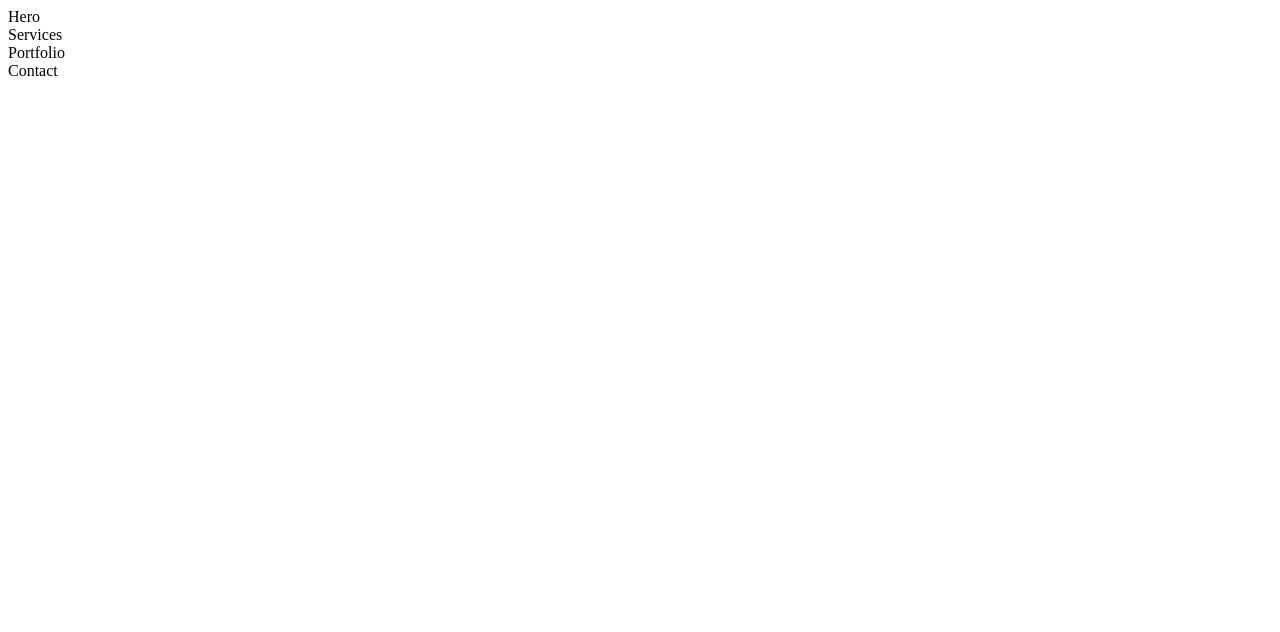
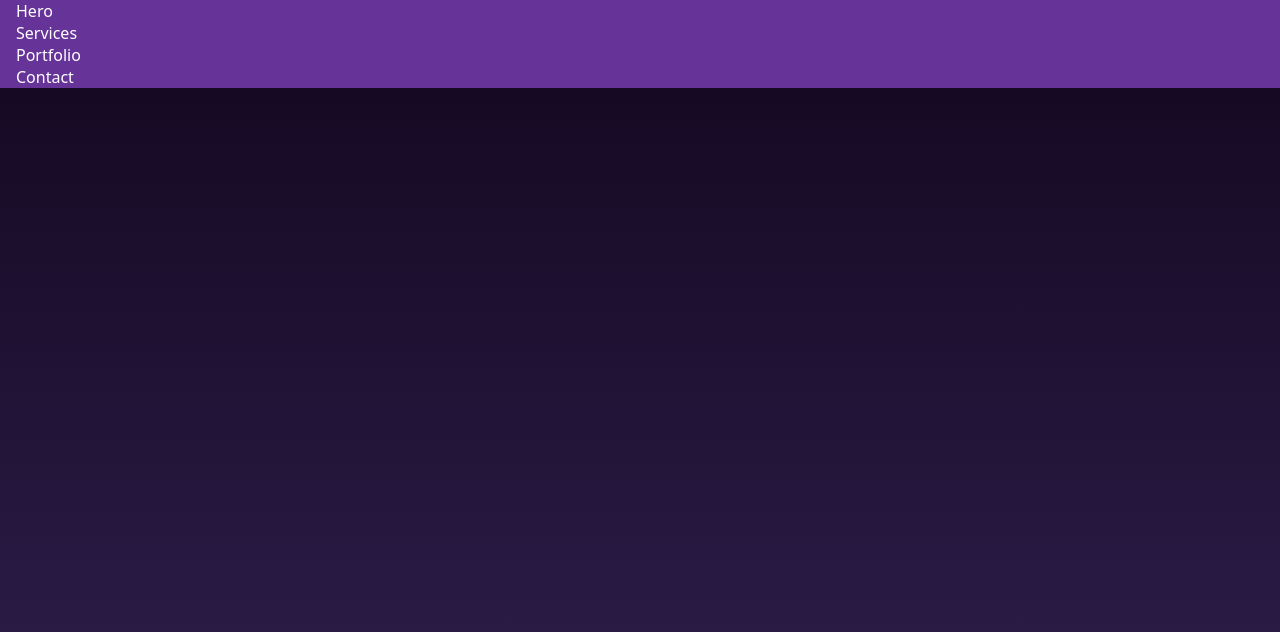
Before and after one commit to Anurag-Saha/3d_Portfolio_React_3Js, a React (Vite) app: page / in a window 1280 px wide. Shown: the top 632 px of the page. Built offline with nearby package versions, Linux system fonts and the light colour scheme.

Commit message:
css updation

```diff
--- a/src/App.jsx
+++ b/src/App.jsx
@@ -5,7 +5,7 @@
 
 const App = () => {
   return (
-    <div className=''>
+    <div className='container'>
       <Hero/>
       <Services/>
       <Portfolio/>
--- a/src/index.css
+++ b/src/index.css
@@ -0,0 +1,28 @@
+*{
+    padding: 0;
+    margin: 0;
+    box-sizing: border-box;
+}
+
+body {
+    background: linear-gradient( to bottom,#12071f , #2f204e);
+    color: white;
+    font-family: system-ui, -apple-system, BlinkMacSystemFont, 'Segoe UI', Roboto, Oxygen, Ubuntu, Cantarell, 'Open Sans', 'Helvetica Neue', sans-serif;
+    min-height: 100vh;
+}
+
+a{
+    text-decoration: none;
+    color: white;
+}
+.container{
+    max-width: 1536px;
+    padding-left: 16px;
+    padding-right: 16px;
+    margin-left: auto;
+    margin-right: auto;
+    background: rebeccapurple;
+
+}
+
+/* 14:14 */
```
